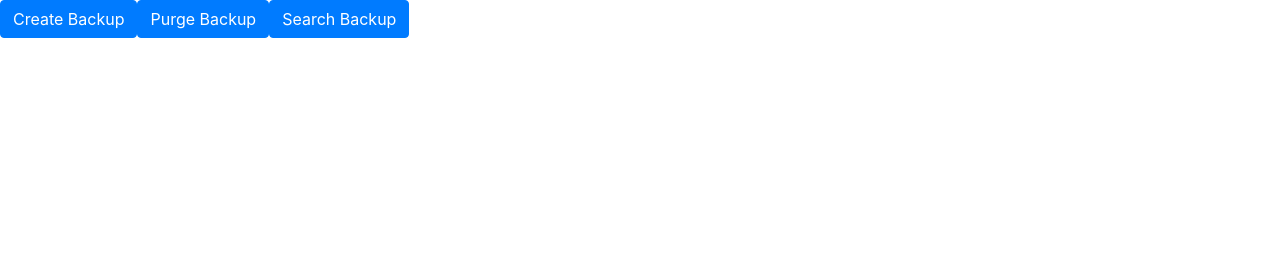
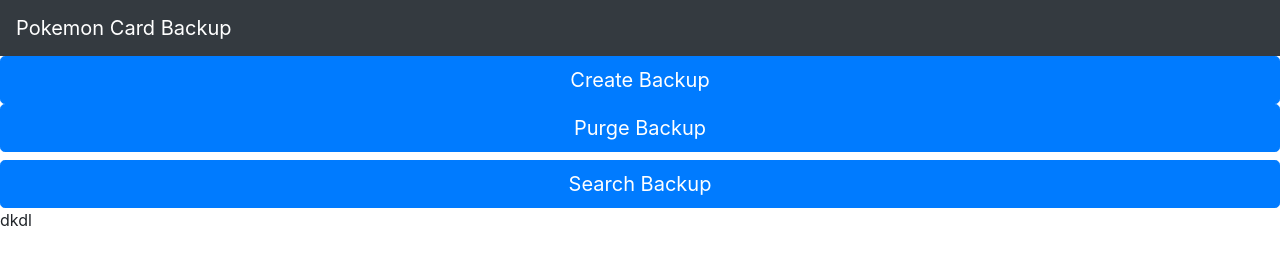
Before and after one commit to dmepaiyeda/pokemon-card-backup-app, a React app: page /search in a window 1280 px wide. Built offline with nearby package versions, Linux system fonts and the light colour scheme.

Commit message:
updated home page

```diff
--- a/src/components/App.js
+++ b/src/components/App.js
@@ -2,17 +2,32 @@
 import "bootstrap/dist/css/bootstrap.min.css";
 import "../styles/index.css";
 import {CreateBackupButton, PurgeBackupButton, SearchBackupButton} from './Button'
+import NavigationBar from '../components/Navigation';
+import { Route, Switch } from "react-router-dom";
+import SearchBackup from "../components/SearchBackup"
+import { withRouter } from 'react-router-dom';
+
 
 class App extends React.Component {
+
   render() {
+    console.log(this.props);
     return(
       <div>
-        <CreateBackupButton/>
-        <PurgeBackupButton/>
-        <SearchBackupButton/>
+        <main>
+          <NavigationBar/>
+          <CreateBackupButton/>
+          <PurgeBackupButton/>
+          <SearchBackupButton/>
+
+          <Switch>
+            <Route path="/search" component={SearchBackup}/>
+
+          </Switch>
+        </main>
       </div>
     )
   }
 }
 
-export default App;
+export default withRouter(App);
--- a/src/components/Button.js
+++ b/src/components/Button.js
@@ -3,18 +3,20 @@
 
 export const CreateBackupButton = () => {
     return(
-        <Button variant="primary">Create Backup</Button>
+        <div>
+            <Button className="btn-margin" block size="lg" variant="primary">Create Backup</Button>
+        </div>
     )
 }
 
 export const PurgeBackupButton = () => {
     return(
-        <Button>Purge Backup</Button>
+        <Button className="btn-margin" block size="lg"> Purge Backup</Button>
     )
 }
 
 export const SearchBackupButton = () => {
     return(
-        <Button>Search Backup</Button>
+        <Button className="btn-margin" size="lg" block onClick={(event) => (window.location.href = "/search")}> Search Backup</Button>
     )
 }
--- /dev/null
+++ b/src/components/Navigation.js
@@ -0,0 +1,15 @@
+import React from 'react'
+import {Navbar, Nav,} from 'react-bootstrap'
+
+export const NavigationBar = () => {
+    return(
+        <div>
+            <Navbar bg="dark" variant="dark">
+                <Navbar.Brand href="#home">Pokemon Card Backup</Navbar.Brand>
+            </Navbar>
+
+        </div>
+    )
+}
+
+export default NavigationBar;
--- a/src/components/SearchBackup.js
+++ b/src/components/SearchBackup.js
@@ -1 +1,13 @@
 import React from 'react';
+
+class SearchBackup extends React.Component {
+    render(){
+        return(
+            <div>
+                dkdl
+            </div>
+        )
+    }
+}
+
+export default SearchBackup;
--- a/src/styles/index.css
+++ b/src/styles/index.css
@@ -11,3 +11,8 @@
   font-family: source-code-pro, Menlo, Monaco, Consolas, 'Courier New',
     monospace;
 }
+
+.btn-margin{
+  margin-top: 0px;
+  margin-bottom: 0px;
+}
```
